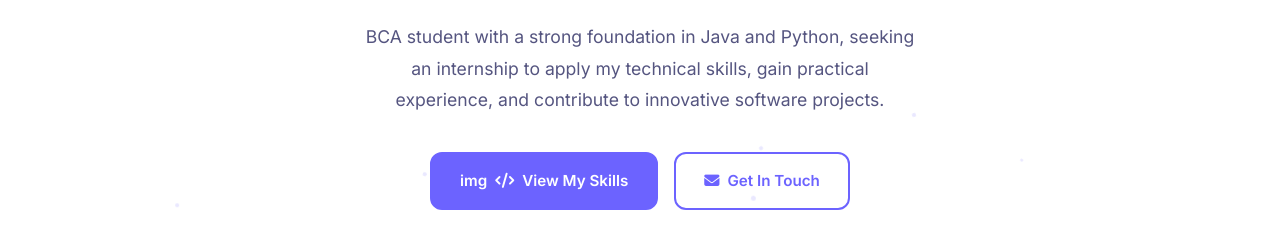
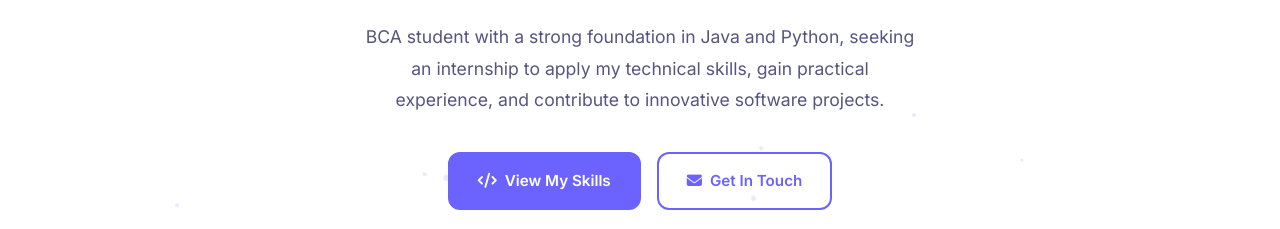
Before and after one commit to tayadebhavesh2007-cpu/portfolio, a plain HTML site: page index.html in a window 1280 px wide. Shown: the part 372-601 px from the top of the page. Drawn offline with Linux system fonts and the light colour scheme.

Commit message:
Update index.html

```diff
--- a/index.html
+++ b/index.html
@@ -39,9 +39,9 @@
                 gain practical experience, and contribute to innovative software projects.
             </p>
            <div class="hero-buttons animate-fade-up delay-4">
-    <a href="#skills" class="btn btn-primary">img
-        <i class="fas fa-code"></i> View My Skills
-    </a>
+    <a href="#skills" class="btn btn-primary">
+    <i class="fas fa-code"></i> View My Skills
+</a>
 
     <a href="#contact" class="btn btn-outline">
         <i class="fas fa-envelope"></i> Get In Touch
```
